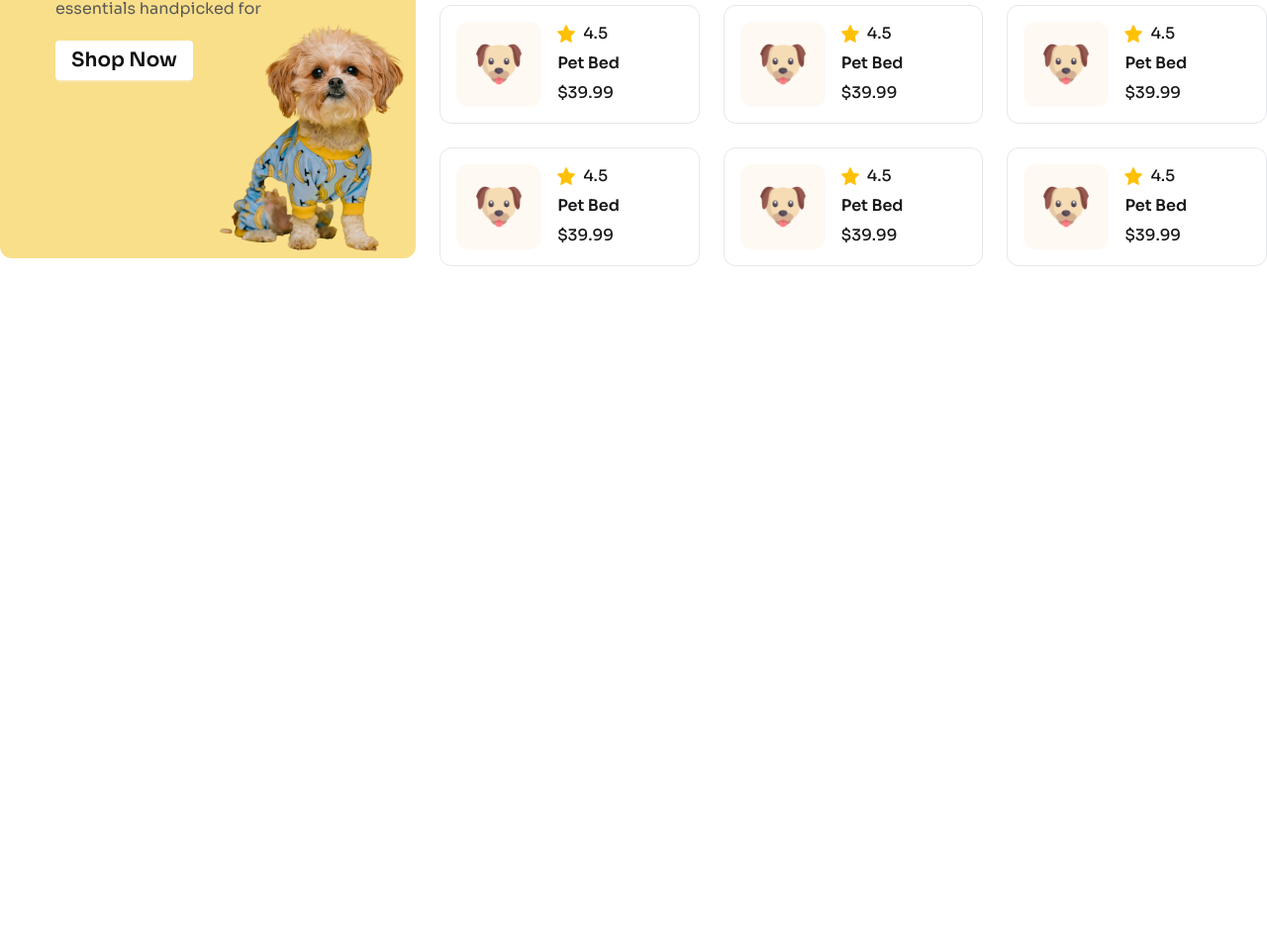
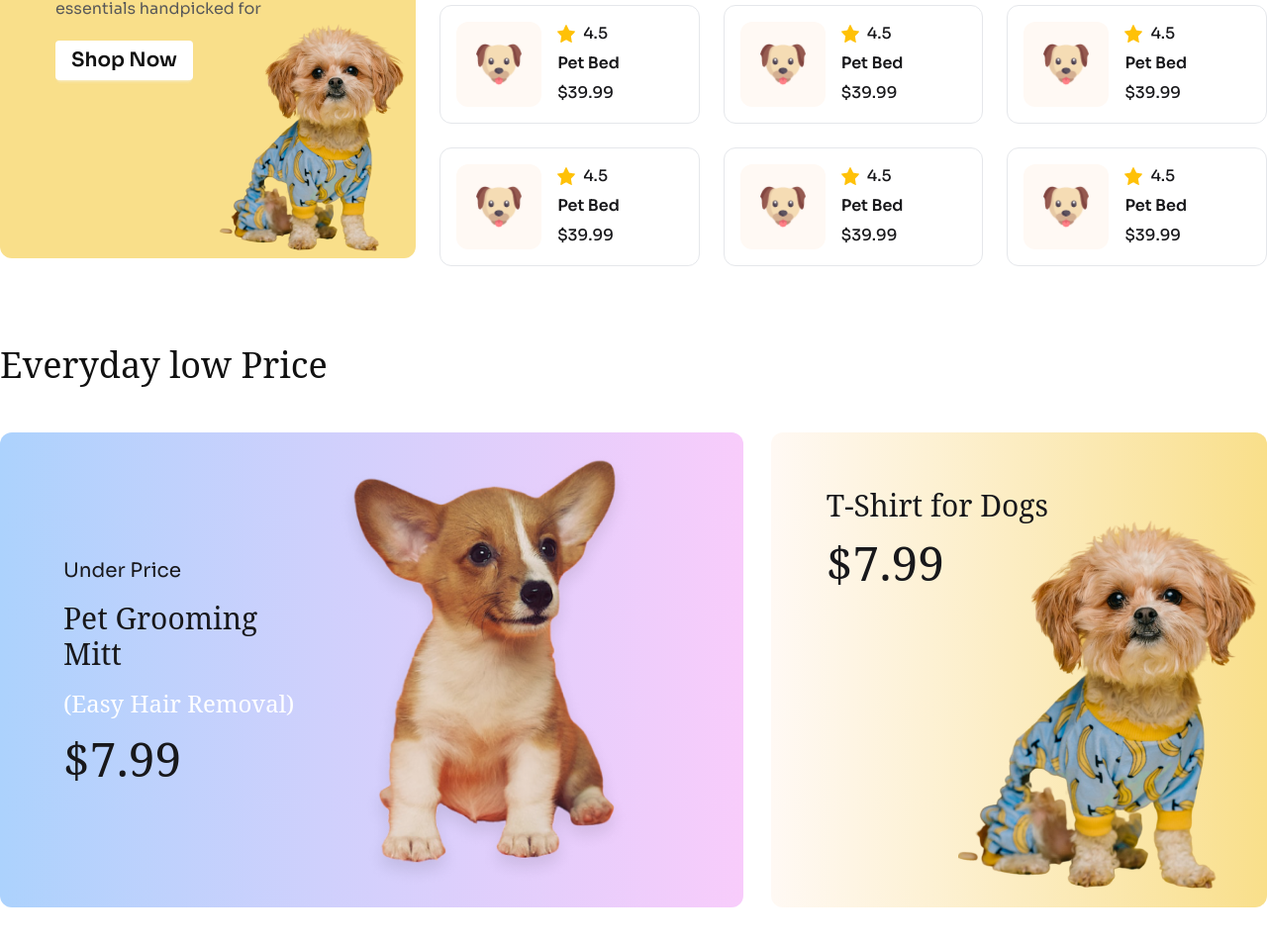
Before and after one commit to MuhitOop/assignment-03, a website: page index.html in a window 1280 px wide. Shown: the part 1648-2603 px from the top of the page at 99% size. Before the commit the page ends 1997 px from the top, so only its background shows below. Drawn offline with Linux system fonts and the light colour scheme; a web font is replaced by a local one.

Commit message:
pricing section done

```diff
--- a/index.html
+++ b/index.html
@@ -384,11 +384,44 @@
           </div>
         </div>
       </section>
-<!--  -->
+      <!--offer section  -->
+      <section class="my-20">
+        <h1
+          class="text-4xl text-cat-black font-cat-adlam md:text-left text-center"
+        >
+          Everyday low Price
+        </h1>
 
+        <!-- card section -->
+        <div class="md:flex gap-7 my-12">
+          <!-- card 1 -->
+          <div class="md:w-3/5 w-full flex justify-between items-center h-[480px] bg-linear-to-r from-[#ACD2FD] to-[#F8CCFB] rounded-xl p-16">
+            <div class="space-y-4">
+              <p class="text-xl ">Under Price</p>
+              <h3 class="text-3xl font-cat-adlam">Pet Grooming Mitt</h3>
+              <h4 class="text-2xl font-cat-adlam text-white">(Easy Hair Removal)</h4>
+              <h1 class="text-5xl font-cat-adlam">$7.99</h1>
+            </div>
+
+            <div>
+              <img src="./c1-assets/cute-dog-mid.png" alt="">
+            </div>
+          </div>
+          <!-- card 2 -->
+           <div class="md:w-2/5 w-full h-[480px] mt-4 md:mt-0 p-14 relative rounded-xl bg-linear-to-r from-[#FFF9F4] to-[#F9DF8A]">
+            <h1 class="text-3xl font-cat-adlam">T-Shirt for Dogs</h1>
+            <h1 class="text-5xl mt-4 font-cat-adlam">$7.99</h1>
+            <img class="absolute right-0 bottom-0" src="./c1-assets/cute-pet-mid.png" alt="">
+           </div>
+        </div>
+      </section>
+
+      <!-- self section -->
     </main>
 
     <!-- footer section  -->
-    <footer></footer>
+    <footer class="bg-[rgba(255, 220, 38, 0.5);] h-24">
+
+    </footer>
   </body>
 </html>
```
Also changed, not shown: src/output.css.
